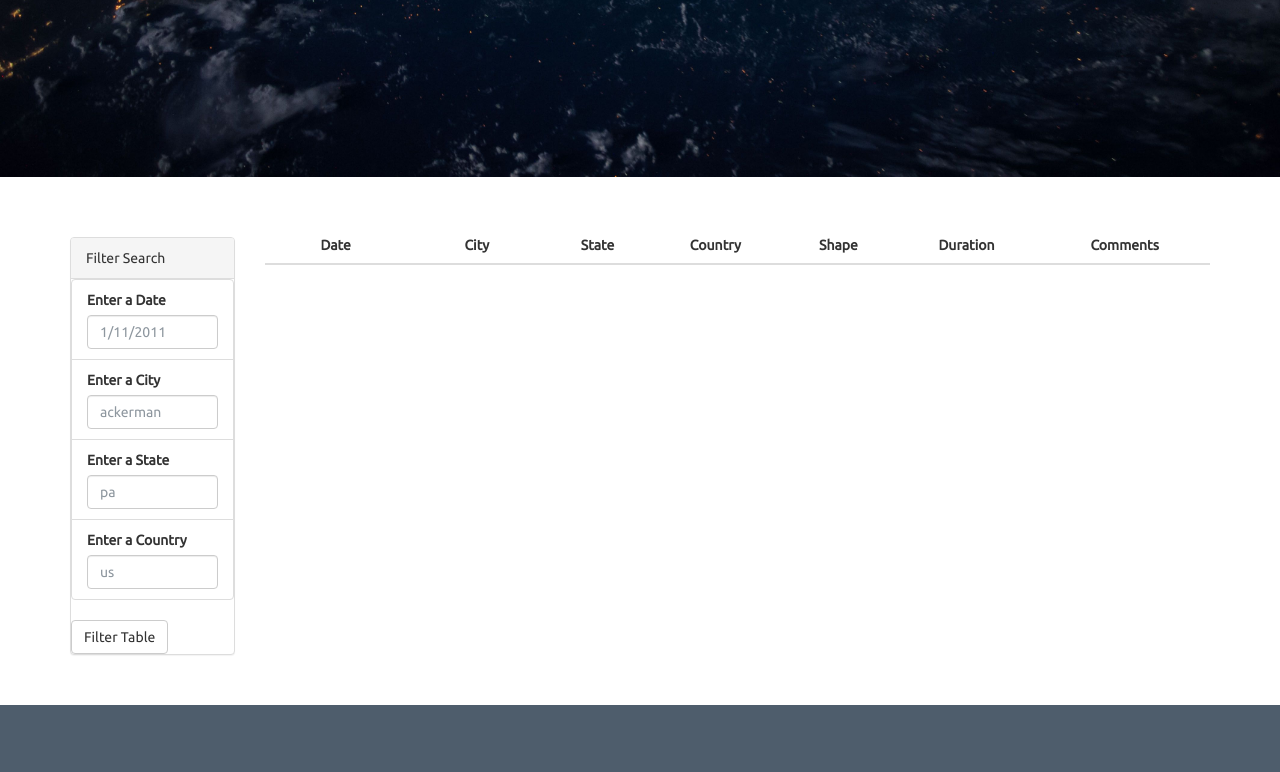
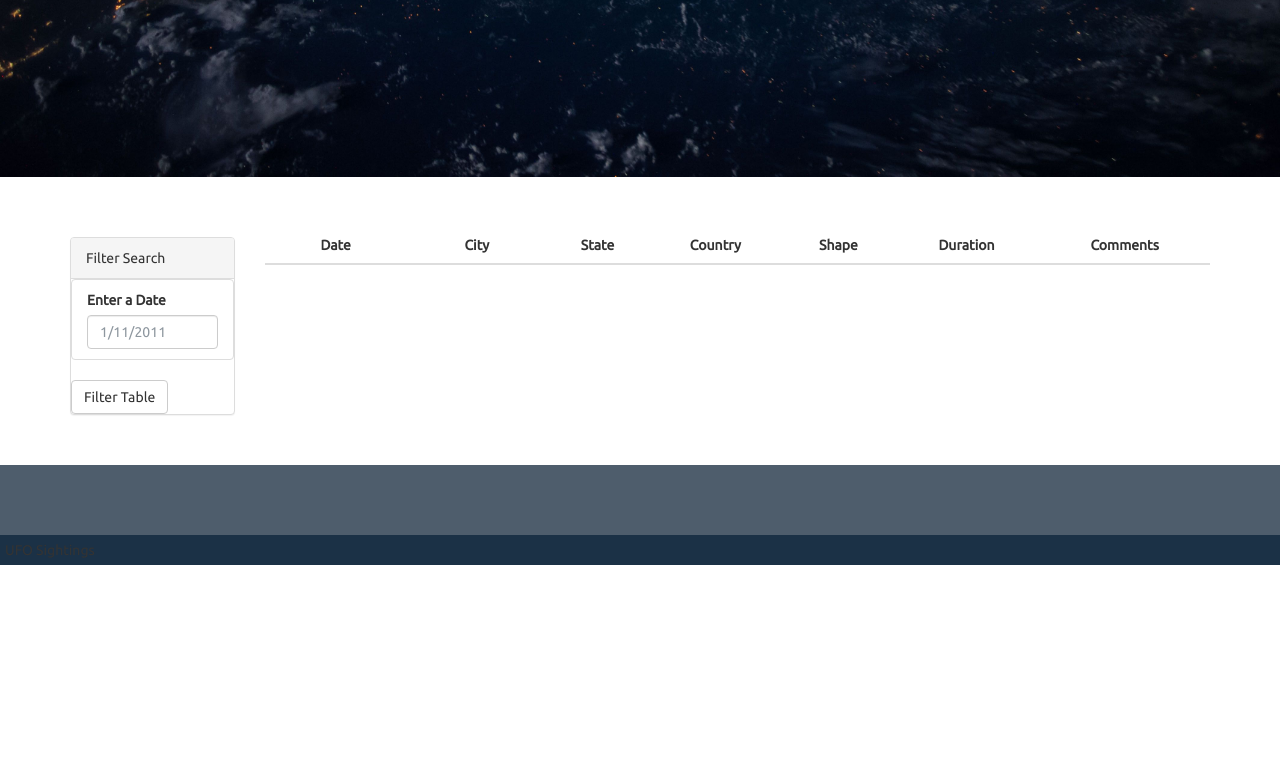
Before and after one commit to mmarange/javascript-challenge, a plain HTML site: page UFO-level-1/index.html in a window 1280 px wide. Shown: the part 435-1207 px from the top of the page. After the commit the page ends 1000 px from the top, so only its background shows below. Drawn offline with nearby package versions, Linux system fonts and the light colour scheme.

Commit message:
UFO1 submission

```diff
--- a/UFO-level-1/index.html
+++ b/UFO-level-1/index.html
@@ -39,18 +39,6 @@
                         <label for="datetime">Enter a Date</label>
                         <input class="form-control" id="datetime" type="text" placeholder="1/11/2011">
                       </li>
-                      <li class="filter list-group-item">
-                        <label for="city">Enter a City</label>
-                        <input class="form-control" id="city" type="text" placeholder="ackerman">
-                      </li>
-                      <li class="filter list-group-item">
-                        <label for="state">Enter a State</label>
-                        <input class="form-control" id="state" type="text" placeholder="pa">
-                      </li>
-                      <li class="filter list-group-item">
-                        <label for="country">Enter a Country</label>
-                        <input class="form-control" id="country" type="text" placeholder="us">
-                      </li>
                     </ul>
                   </div>
                   <button id="filter-btn" type="button" class="btn btn-default">Filter Table</button>
--- a/UFO-level-1/static/js/app.js
+++ b/UFO-level-1/static/js/app.js
@@ -23,7 +23,6 @@ function datefilter(table) {
 var tbody = d3.select("#ufo-table>tbody");
 
 
-// YOUR CODE HERE!
 
 function buildtable() {
     tbody.html('');
@@ -45,7 +44,8 @@ function buildtable() {
 };
 
 var datechange = d3.select("#datetime")
-
+button = d3.select('#filter-btn')
 datechange.on("change", buildtable);
+button.on("click", buildtable)
 //console.log(table_date_filtered)
 //buildtable(table_date_filtered)
```
Also changed, not shown: UFO-level-2/index.html (+13 -1 lines).
